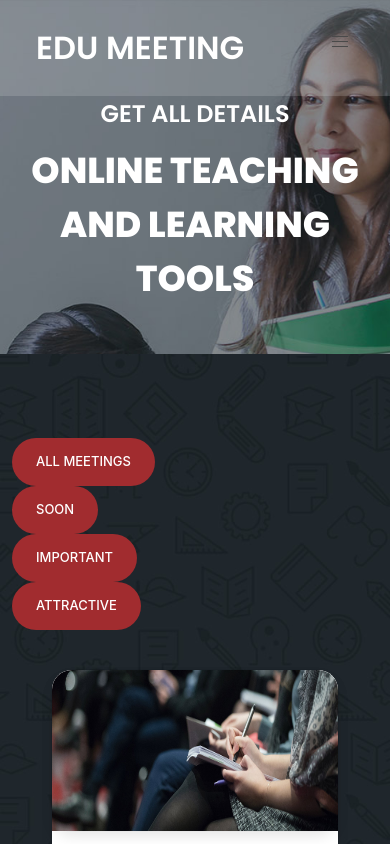
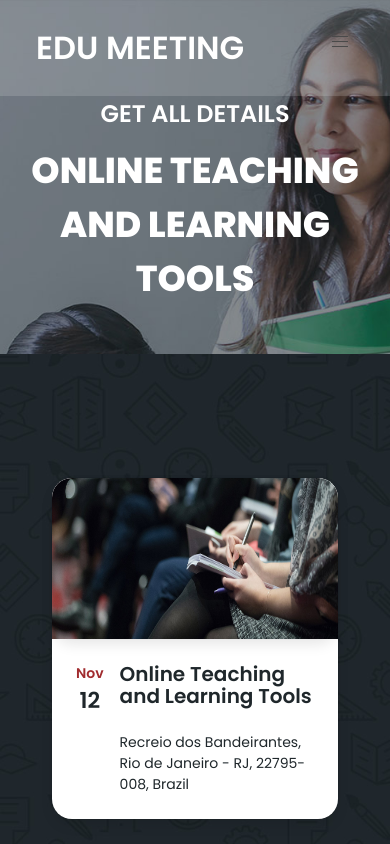
Before and after one commit to taniyaraina/edu-meeting, a Next.js app: page /meeting in a window 390 px wide. Shown: the top 844 px of the page. Built offline with nearby package versions, Linux system fonts and the light colour scheme.

Commit message:
fixed mobile responsive of meeting page

```diff
--- a/src/pages/meeting.js
+++ b/src/pages/meeting.js
@@ -24,7 +24,7 @@ const meeting = ({ posts }) => {
         </section>
         <div className="section">
           <div className="container py-6">
-            <div className="columns is-justify-content-center">
+            <div className="columns is-justify-content-center is-hidden-mobile">
               <div className="pr-2">
                 <Button bgColor>{meetData.topButtonOne}</Button>
               </div>
```
